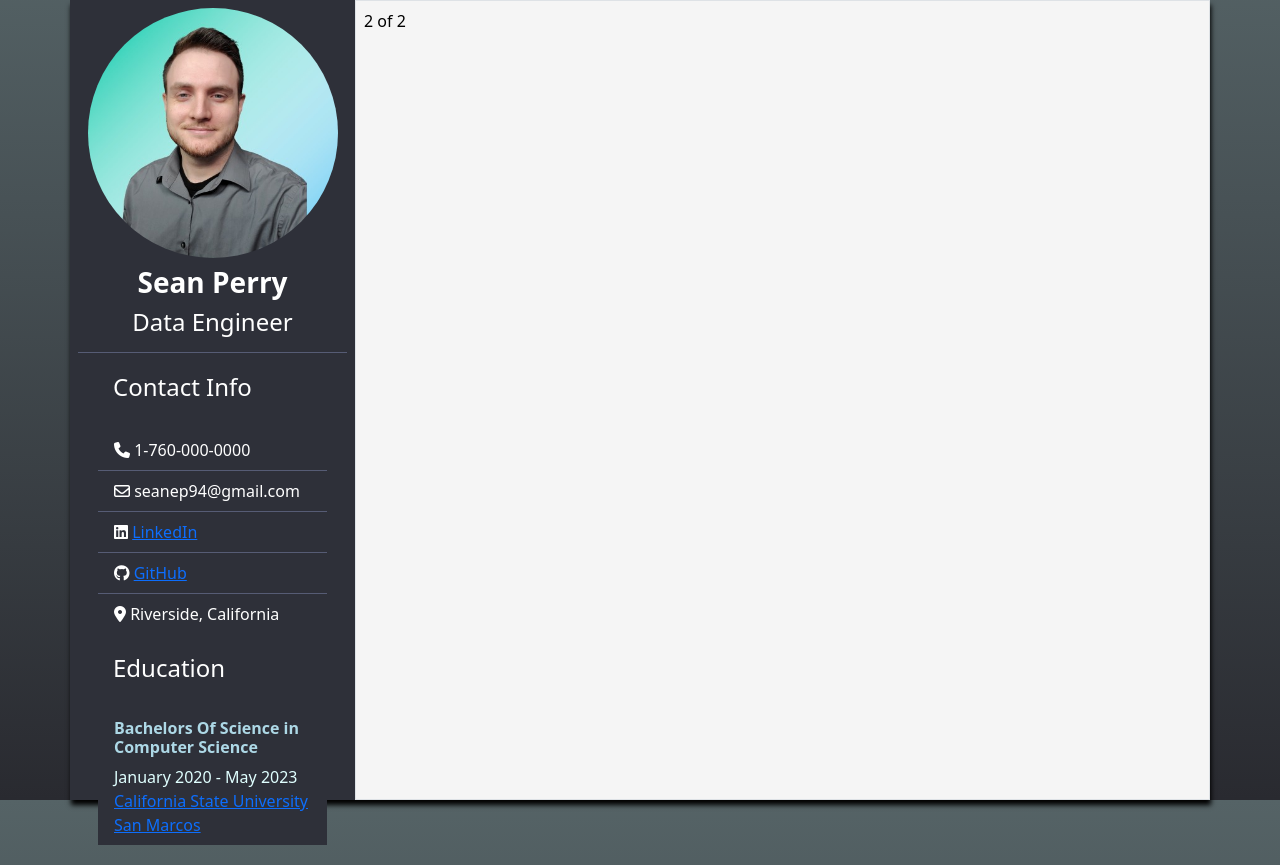
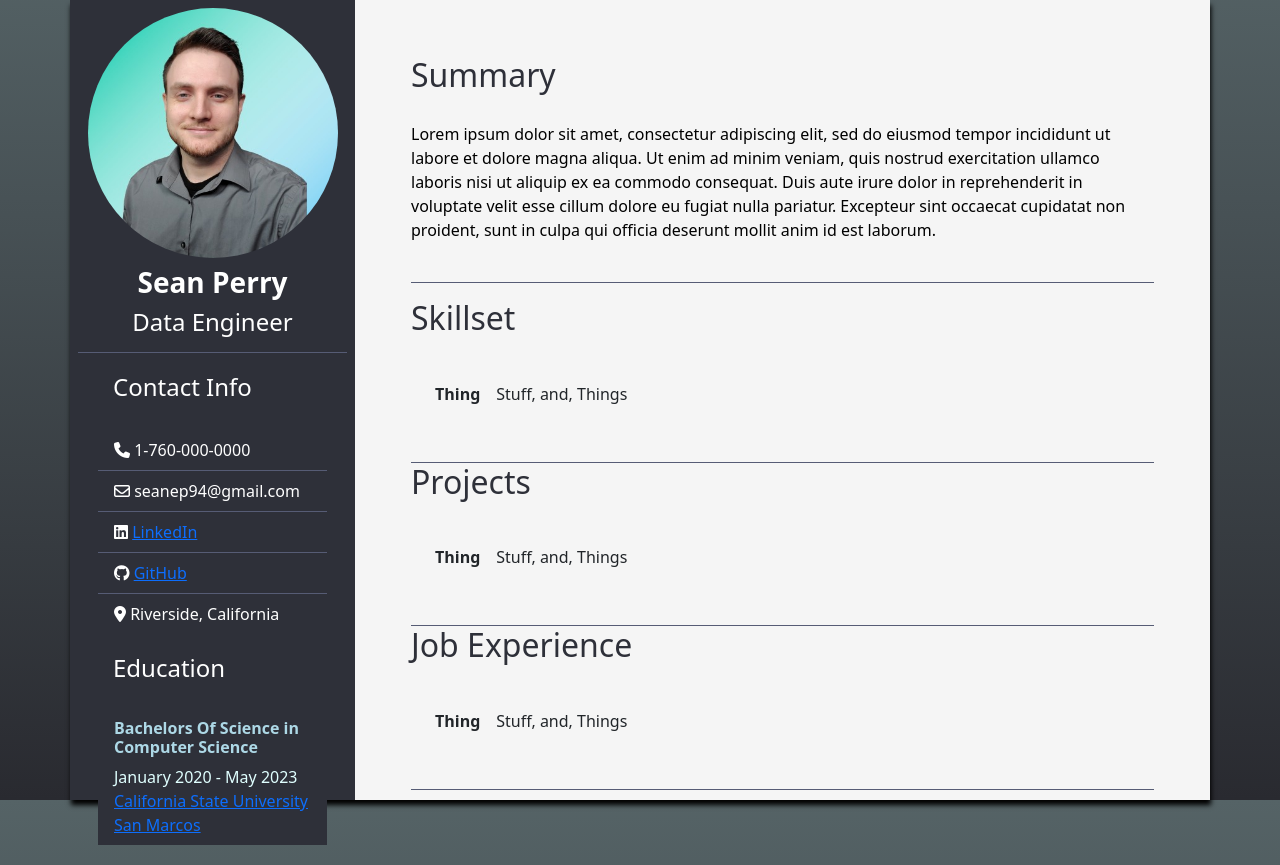
Before and after one commit to SeanP94/careerWebsite, a Flask app: page /resume in a window 1280 px wide. Shown: the part 56-921 px from the top of the page. Run offline with Flask 3, Linux system fonts and the light colour scheme.

Commit message:
Resume total layout is complete

```diff
--- a/static/resume.css
+++ b/static/resume.css
@@ -40,12 +40,6 @@
     overflow: hidden;
 }
 
-.rightCol {
-    color: black;
-    background-color: whitesmoke;
-    height: 100vh;
-}
-
 .myResources {
     text-align: left;
     padding-top: 20px;
@@ -54,3 +48,31 @@
 .myResources  h4{
     padding-left: 35px;
 }
+
+
+.rightCol {
+    color: black;
+    background-color: whitesmoke !important;
+    height: 100vh;
+}
+
+.rightCol h2 {
+    color: #2e3039; /* Same gray as rightCol */
+    padding-bottom: 20px;
+}
+
+.rightCol p {
+    color : black;
+    padding-bottom: 40px;
+    border-bottom: 1px solid #565c75;
+}
+
+.infoList {
+    background-color: whitesmoke !important;
+}
+
+.rightCol ul {
+    color : black;
+    padding-bottom: 40px;
+    border-bottom: 1px solid #565c75;
+}
--- a/templates/resume.html
+++ b/templates/resume.html
@@ -46,8 +46,6 @@
                                     <i class="fa-solid fa-location-dot"></i> Riverside, California
                                 </li>
                             </ul>
-
-                        <div>
                             <h4>Education</h4>
                             <ul class="list-group list-group-flush">
                                 <li class="list-group-item">
@@ -57,12 +55,38 @@
                                 </li>
                             </ul>
                         </div>
-
-                        </div>
                     </div>
                 </div>
-                <div class="rightCol  border p-2 col-9 ">
-                    2 of 2
+                <div class="rightCol p-2 col-9 ">
+                    <div class="container p-5">
+                        <h2>Summary</h2>
+                        <p>
+                            Lorem ipsum dolor sit amet, consectetur adipiscing elit, sed do eiusmod tempor incididunt ut labore et dolore magna aliqua. Ut enim ad minim veniam, quis nostrud exercitation ullamco laboris nisi ut aliquip ex ea commodo consequat. Duis aute irure dolor in reprehenderit in voluptate velit esse cillum dolore eu fugiat nulla pariatur. Excepteur sint occaecat cupidatat non proident, sunt in culpa qui officia deserunt mollit anim id est laborum.
+                        </p>
+
+                        <h2>Skillset</h2>
+
+                        <ul class="list-group list-group-flush infoList">
+                            <li class="list-group-item infoList d-flex flex-row">
+                                <div class="p-2"><b>Thing</b></div>
+                                <div class="p-2">Stuff, and, Things</div>
+                            </li>
+                        </ul>
+                        <h2>Projects</h2>
+                        <ul class="list-group list-group-flush infoList">
+                            <li class="list-group-item infoList d-flex flex-row">
+                                <div class="p-2"><b>Thing</b></div>
+                                <div class="p-2">Stuff, and, Things</div>
+                            </li>
+                        </ul>
+                        <h2>Job Experience</h2>
+                        <ul class="list-group list-group-flush infoList">
+                            <li class="list-group-item infoList d-flex flex-row">
+                                <div class="p-2"><b>Thing</b></div>
+                                <div class="p-2">Stuff, and, Things</div>
+                            </li>
+                        </ul>
+                    </div>
                 </div>
             </div>
         </div>
```
